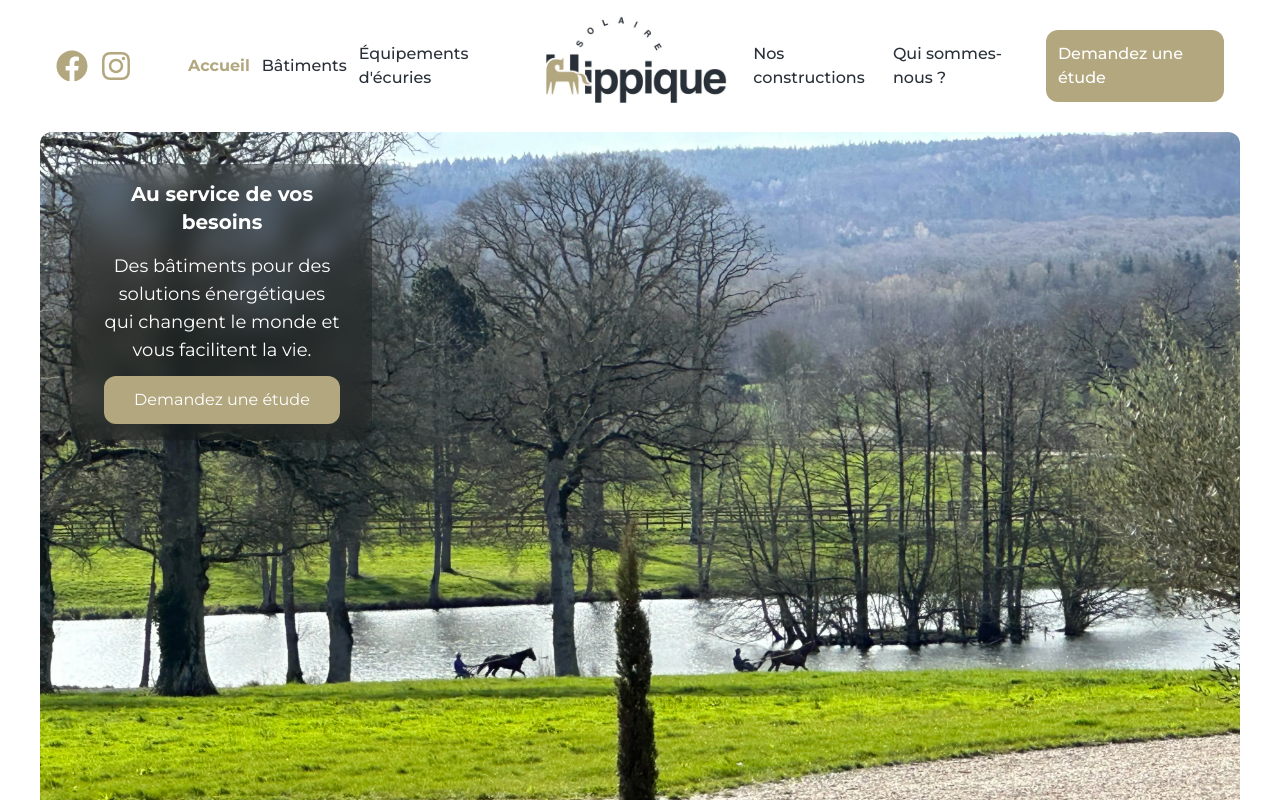
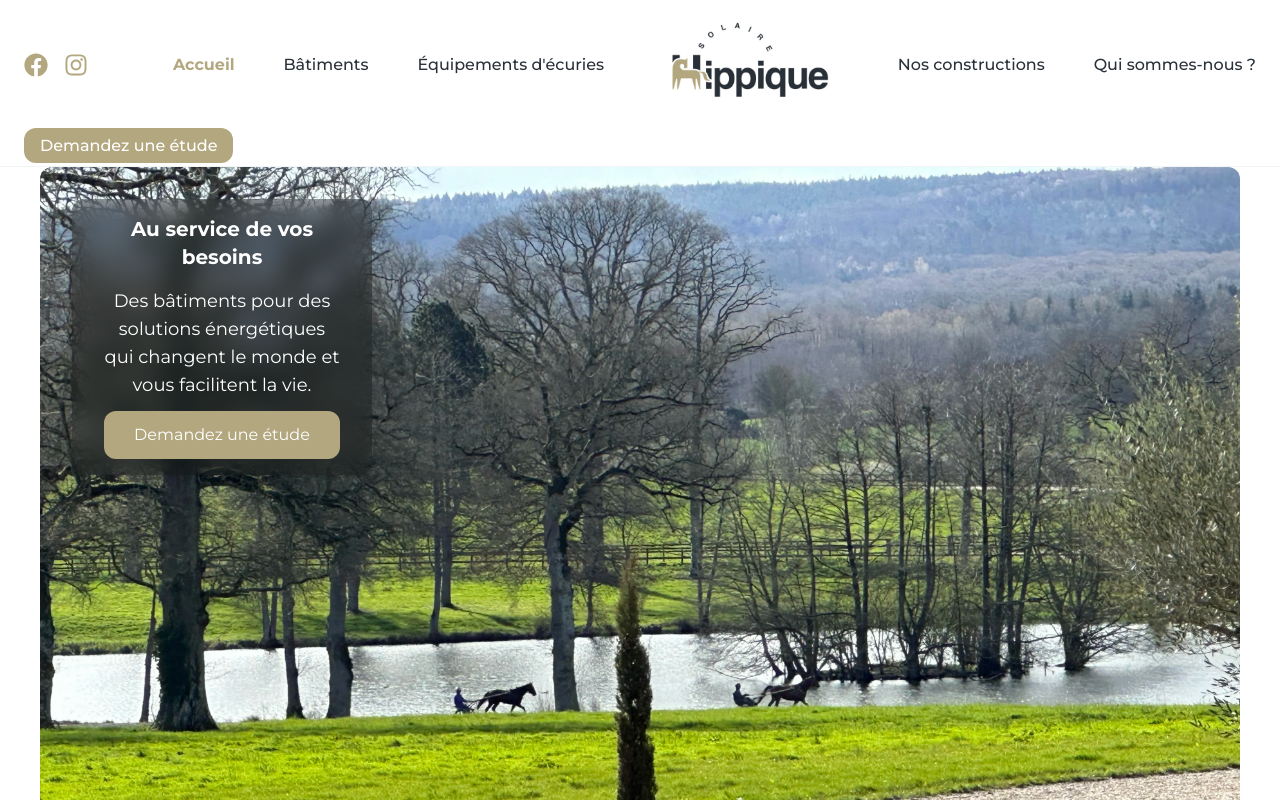
Before and after one commit to Adrien-Margarita/Hippique-Concept, a Next.js app: page / in a window 1280 px wide. Shown: the top 800 px of the page. Built offline with nearby package versions, Linux system fonts and the light colour scheme.

Commit message:
correctif de l'affichage du sous-menu, avancée sur le responsiv design

```diff
--- a/app/components/ui/Footer.tsx
+++ b/app/components/ui/Footer.tsx
@@ -19,7 +19,7 @@ export default function Footer() {
   };
 
   return (
-    <footer className="mt-16 border-t-2 border-[color:var(--gold)]">
+    <footer className="mt-8 border-t-2 border-[color:var(--gold)]">
       {/* Section supérieure du footer */}
       <div className="container mx-auto px-10 py-8">
         <div className="grid grid-cols-1 md:grid-cols-3 gap-8">
--- a/app/components/ui/Form.tsx
+++ b/app/components/ui/Form.tsx
@@ -39,7 +39,7 @@ export default function Form() {
   }
 
   return (
-    <section className="py-12 px-4 text-black">
+    <section className="py-6 px-4 text-black">
       <div className="max-w-2xl mx-auto bg-white/30 backdrop-blur-md rounded-xl p-8 shadow-md">
         <h2 className="text-3xl font-bold text-center mb-8">Étude de faisabilité</h2>
         <form className="space-y-6">
--- a/app/components/ui/Navigation.tsx
+++ b/app/components/ui/Navigation.tsx
@@ -1,4 +1,4 @@
-'use client'
+'use client';
 
 import Link from 'next/link';
 import { usePathname } from 'next/navigation';
@@ -7,112 +7,114 @@ import { FaFacebook, FaInstagram } from 'react-icons/fa';
 import { HiMenu, HiX } from 'react-icons/hi';
 
 export default function Navigation() {
-    const pathname = usePathname()
+  const pathname = usePathname();
   const [isMobileOpen, setIsMobileOpen] = useState(false);
   const isActive = (path: string) => pathname === path;
 
   return (
     <>
-{/* Version Desktop */}
-    <nav className='white-bg hidden md:block w-full px-10 sticky top-0 z-50'>
-        <div className='font-medium text-sm'>
-            <ul className='flex flex-nowrap gap-3 justify-between items-center w-full px-4 text-base'>
+      {/* --- NAVIGATION DESKTOP --- */}
+      <nav className="white-bg hidden lg:block w-full sticky top-0 z-50 border-b border-gray-100">
+        <div className="container mx-auto px-4 xl:px-6 2xl:px-10">
+          <ul className="flex justify-between items-center flex-wrap gap-2 xl:gap-3 py-2 text-base font-medium">
             {/* Réseaux sociaux */}
-            <div className="flex min-w-[120px]">
+            <div className="flex space-x-4 min-w-[100px]">
               <li>
-                    <a href="https://www.facebook.com/solaireconcept" target="_blank" rel="noopener noreferrer">
-                        <FaFacebook className="w-8 h-8 gold-text" />
+                <a
+                  href="https://www.facebook.com/solaireconcept"
+                  target="_blank"
+                  rel="noopener noreferrer"
+                  className="gold-text hover:scale-110 transition-transform duration-300"
+                >
+                  <FaFacebook className="w-6 h-6" />
                 </a>
               </li>
               <li>
-                    <a href="https://instagram.com/solaire.hippique.concept" target="_blank" rel="noopener noreferrer">
-                        <FaInstagram className="w-8 h-8 gold-text ml-3" />
+                <a
+                  href="https://instagram.com/solaire.hippique.concept"
+                  target="_blank"
+                  rel="noopener noreferrer"
+                  className="gold-text hover:scale-110 transition-transform duration-300"
+                >
+                  <FaInstagram className="w-6 h-6" />
                 </a>
               </li>
             </div>
 
             <li>
-                    <Link href="/" className={isActive('/') ? 'gold-text font-bold' : ''}>
+              <Link
+                href="/"
+                className={`${isActive('/') ? 'gold-text font-bold' : 'hover:gold-text transition-colors'}`}
+              >
                 Accueil
               </Link>
             </li>
 
-                <li className='relative group'>
-                    <div className='relative z-10'>
-                        <Link href="/batiments-solaires" className={isActive('/batiments-solaires') ? 'gold-text font-bold' : ''}
+            {/* --- DROPDOWN Bâtiments --- */}
+            <li className="relative group">
+              <Link
+                href="/batiments-solaires"
+                className={`${isActive('/batiments-solaires') ? 'gold-text font-bold' : 'hover:gold-text transition-colors'}`}
               >
                 Bâtiments
               </Link>
-                    </div>
-                    <ul className="absolute top-full left-0 mt-2 hidden group-hover:flex group-hover:flex-col opacity-0 group-hover:opacity-100 transition-opacity duration-200 white-bg shadow-md z-50 text-left text-sm min-w-[200px]">
 
-                        <li>
-                            <Link href="/batiments-solaires/batiments-equestres" className='block px-4 py-2 hover:bg-gray-100'>
-                                Bâtiments Équestres
-                            </Link>
-                        </li>
-                        {/* TODO: Modifier les catégories (chemin + Titre) */}
-                        <li>
-                            <Link href="/batiments-solaires/categorie-2" className="block px-4 py-2 hover:bg-gray-100">
-                                Catégorie 2
-                            </Link>
-                        </li>
-                        <li>
-                            <Link href="/batiments-solaires/categorie-3" className="block px-4 py-2 hover:bg-gray-100">
-                                Catégorie 3
-                            </Link>
-                        </li>
+              <ul className="absolute top-full left-0 mt-2 opacity-0 invisible group-hover:opacity-100 group-hover:visible transition-all duration-300 ease-in-out transform scale-95 group-hover:scale-100 white-bg shadow-md z-50 text-left text-sm min-w-[200px] rounded-md overflow-hidden">
+                <li><Link href="/batiments-solaires/batiments-equestres" className="block px-4 py-2 hover:bg-gray-100 hover:gold-text transition-colors">Bâtiments Équestres</Link></li>
+                <li><Link href="/batiments-solaires/categorie-2" className="block px-4 py-2 hover:bg-gray-100 hover:gold-text transition-colors">Catégorie 2</Link></li>
+                <li><Link href="/batiments-solaires/categorie-3" className="block px-4 py-2 hover:bg-gray-100 hover:gold-text transition-colors">Catégorie 3</Link></li>
               </ul>
             </li>
 
-                {/* TODO: Modifier les catégories (chemin + Titre) */}
+            {/* --- DROPDOWN Équipements --- */}
             <li className="relative group">
-                    <Link href="/equipements-ecuries" className={isActive('/equipements-ecuries') ? 'gold-text font-bold' : ''}>
+              <Link
+                href="/equipements-ecuries"
+                className={`${isActive('/equipements-ecuries') ? 'gold-text font-bold' : 'hover:gold-text transition-colors'}`}
+              >
                 Équipements d'écuries
               </Link>
-                    <ul className="absolute top-full left-0 mt-2 hidden group-hover:block white-bg shadow-md rounded-md z-50 text-left text-sm min-w-[200px]">
-                        <li>
-                            <Link href="/equipements-ecuries/barns" className="block px-4 py-2 hover:bg-gray-100">
-                                Barns
-                            </Link>
-                        </li>
-                        <li>
-                            <Link href="/equipements-ecuries/boxes" className="block px-4 py-2 hover:bg-gray-100">
-                                Boxes
-                            </Link>
-                        </li>
-                        <li>
-                            <Link href="/equipements-ecuries/pare-botte" className="block px-4 py-2 hover:bg-gray-100">
-                                Pare Botte
-                            </Link>
-                        </li>
-                        <li>
-                            <Link href="/equipements-ecuries/herse" className="block px-4 py-2 hover:bg-gray-100">
-                                Herse de carrière
-                            </Link>
-                        </li>
+              <ul className="absolute top-full left-0 mt-2 opacity-0 invisible group-hover:opacity-100 group-hover:visible transition-all duration-300 ease-in-out transform scale-95 group-hover:scale-100 white-bg shadow-md z-50 text-left text-sm min-w-[200px] rounded-md overflow-hidden">
+                <li><Link href="/equipements-ecuries/barns" className="block px-4 py-2 hover:bg-gray-100 hover:gold-text transition-colors">Barns</Link></li>
+                <li><Link href="/equipements-ecuries/boxes" className="block px-4 py-2 hover:bg-gray-100 hover:gold-text transition-colors">Boxes</Link></li>
+                <li><Link href="/equipements-ecuries/pare-botte" className="block px-4 py-2 hover:bg-gray-100 hover:gold-text transition-colors">Pare Botte</Link></li>
+                <li><Link href="/equipements-ecuries/herse" className="block px-4 py-2 hover:bg-gray-100 hover:gold-text transition-colors">Herse de carrière</Link></li>
               </ul>
             </li>
 
             {/* Logo */}
-                <li>
+            <li className="flex-shrink-0 mx-0 xl:mx-2">
               <Link href="/">
-                    <img src="/logo.jpg" alt="Logo" className="w-60 max-w-full object-contain" />
+                <img src="/logo.jpg"
+                alt="Logo"
+                  className="object-contain h-auto max-w-[120px] sm:max-w-[140px] md:max-w-[160px] lg:max-w-[160px] xl:max-w-[180px] 2xl:max-w-[200px]"
+                />
               </Link>
             </li>
 
             <li>
-                    <Link href="/constructions" className={isActive('/constructions') ? 'gold-text font-bold' : ''}>
+              <Link
+                href="/constructions"
+                className={`${isActive('/constructions') ? 'gold-text font-bold' : 'hover:gold-text transition-colors'}`}
+              >
                 Nos constructions
               </Link>
             </li>
+
             <li>
-                    <Link href="/a-propos" className={isActive('/a-propos') ? 'gold-text font-bold' : ''}>
+              <Link
+                href="/a-propos"
+                className={`${isActive('/a-propos') ? 'gold-text font-bold' : 'hover:gold-text transition-colors'}`}
+              >
                 Qui sommes-nous ?
               </Link>
             </li>
-                <li className='text-white p-3 gold-bg rounded-xl'>
-                    <Link href="/etude-faisabilite">
+
+            <li className="whitespace-nowrap">
+              <Link
+                href="/etude-faisabilite"
+                className="text-white px-3 py-2 lg:px-3 xl:px-4 gold-bg rounded-xl hover:shadow-lg hover:brightness-110 transition-all duration-300"
+              >
                 Demandez une étude
               </Link>
             </li>
@@ -120,32 +122,33 @@ export default function Navigation() {
         </div>
       </nav>
 
-{/* Version Mobile */}
-    <nav className='block md:hidden w-full white-bg position sticky top-0 z-50 px-3'>
-        <div className='flex items-center justify-between'>
+      {/* --- NAVIGATION MOBILE --- */}
+      <nav className="block lg:hidden w-full white-bg sticky top-0 z-50 px-3 py-2 border-b border-gray-200">
+        <div className="flex items-center justify-between">
           <Link href="/">
-                <img src="/logo.jpg" alt="Logo Solaire Hippique Concept" className='h-30 w-auto'/>
+            <img src="/logo.jpg" alt="Logo Solaire Hippique Concept" className="max-h-20 w-auto" />
           </Link>
 
           <button
             onClick={() => setIsMobileOpen(!isMobileOpen)}
             aria-label="Toggle Menu"
-                className="gold-text"
-                type='button'
+            aria-expanded={isMobileOpen}
+            className="gold-text hover:scale-110 transition-transform duration-300"
+            type="button"
           >
             {isMobileOpen ? <HiX className="w-8 h-8" /> : <HiMenu className="w-8 h-8" />}
           </button>
         </div>
 
         {isMobileOpen && (
-            <ul className='flex flex-col space-y-4 px-4 pb-4 text-sm font-medium shadow'>
+          <ul className="flex flex-col space-y-4 px-4 pb-6 pt-4 text-sm font-medium shadow max-h-[80vh] overflow-y-auto">
             <li className="font-semibold"><Link href="/" onClick={() => setIsMobileOpen(false)}>Accueil</Link></li>
 
             <li><Link href="/batiments-solaires" className="font-semibold">Bâtiments</Link>
               <ul className="pl-4 mt-2 text-sm space-y-1">
-                    <li><Link href="/batiments-solaires/batiments-equestres">Bâtiments Équestres</Link></li>
-                    <li><Link href="/batiments-solaires/categorie-2">Catégorie 2</Link></li>
-                    <li><Link href="/batiments-solaires/categorie-3">Catégorie 3</Link></li>
+                <li><Link href="/batiments-solaires/batiments-equestres" onClick={() => setIsMobileOpen(false)}>Bâtiments Équestres</Link></li>
+                <li><Link href="/batiments-solaires/categorie-2" onClick={() => setIsMobileOpen(false)}>Catégorie 2</Link></li>
+                <li><Link href="/batiments-solaires/categorie-3" onClick={() => setIsMobileOpen(false)}>Catégorie 3</Link></li>
               </ul>
             </li>
 
@@ -165,7 +168,7 @@ export default function Navigation() {
               <Link
                 href="/etude-faisabilite"
                 onClick={() => setIsMobileOpen(false)}
-                    className="block text-center bg-[var(--gold)] text-white p-2 rounded-md"
+                className="block text-center bg-[var(--gold)] text-white p-2 rounded-md hover:shadow-lg hover:brightness-110 transition-all duration-300"
               >
                 Demandez une étude
               </Link>
```
Also changed, not shown: app/page.tsx (+4 -8 lines), app/styles/globals.css (line endings or trailing spaces), public/view3.jpg (added). Lines whose indentation alone changed are shown as unchanged.
